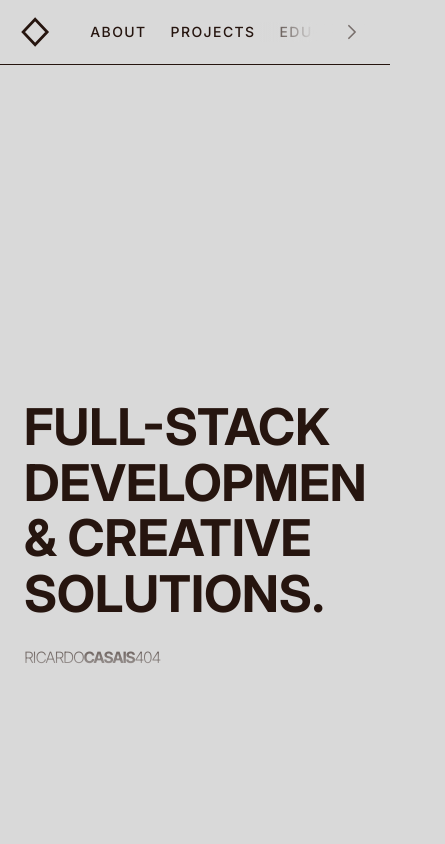
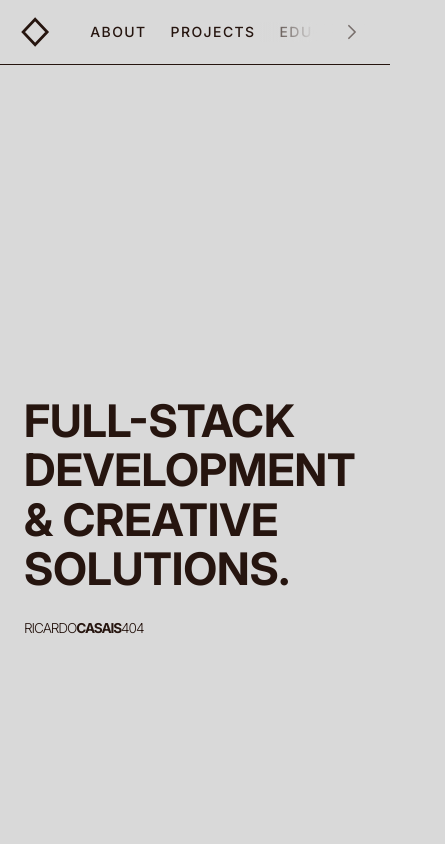
Before and after one commit to RicardoCasais404/personal-portfolio-v2, a Next.js app: page / in a window 390 px wide. Shown: the top 844 px of the page, 445 px wide, since content can reach past the window. Built offline with nearby package versions, Linux system fonts and the light colour scheme.

Commit message:
Adjusts Hero component for improved mobile experience by refining opacity, padding, and font size

```diff
--- a/src/components/Hero.tsx
+++ b/src/components/Hero.tsx
@@ -37,9 +37,9 @@ export function Hero() {
   const containerRef = useRef(null);
   const { scrollY } = useScroll();
 
-  const y = useTransform(scrollY, [0, 500], [0, 150]);
+  const y = useTransform(scrollY, [0, 500], [0, 100]);
 
-  // Mobile: Fade out rápido (300px) para evitar harsh line.
+  // Fade out rápido no mobile
   const opacity = useTransform(scrollY, [0, 300], [1, 0]);
 
   return (
@@ -49,25 +49,27 @@ export function Hero() {
       className="relative flex min-h-screen w-full items-center px-6 pt-20 md:px-12 md:pt-0"
     >
       {/*
-         MÁSCARA:
-         Mobile: black_80% (Fade cedo para evitar linha dura)
-         Desktop: md:...black_95% (Fade original subtil)
+         MÁSCARA MOBILE AJUSTADA:
+         black_85%: A transparência começa mais tarde (nos últimos 15%).
+         Isto, combinado com o padding abaixo, salva a tagline.
       */}
-      <div className="w-full max-w-[1200px] mx-auto mask-[linear-gradient(to_bottom,black_80%,transparent_100%)] md:mask-[linear-gradient(to_bottom,black_95%,transparent_100%)]">
+      <div className="w-full max-w-[1200px] mx-auto mask-[linear-gradient(to_bottom,black_85%,transparent_100%)] md:mask-[linear-gradient(to_bottom,black_95%,transparent_100%)]">
         <motion.div
           initial="hidden"
           animate="visible"
           variants={containerVariants}
           style={{ y, opacity }}
-          // Mobile: pb-4 (Apertado) | Desktop: md:pb-10 (Original)
-          className="flex flex-col items-start pb-4 md:pb-10"
+          // PADDING MOBILE AUMENTADO:
+          // pb-12 (48px): Empurra o texto para cima, tirando a tagline da zona de perigo do gradiente.
+          // md:pb-10: Mantém o desktop igual.
+          className="flex flex-col items-start pb-12 md:pb-10"
         >
           {/*
-             TIPOGRAFIA:
-             Mobile: text-[13vw] (Enche a largura)
-             Desktop: md:text-[clamp(...)] (VOLTA AO ORIGINAL EXATO)
+             TAMANHO DA FONTE MOBILE AJUSTADO:
+             text-[11.5vw]: Reduzi de 13vw.
+             Isto garante que "DEVELOPMENT" cabe na largura do iPhone/Android sem cortar.
           */}
-          <h1 className="flex flex-col items-start w-full text-[13vw] md:text-[clamp(2.2rem,10vw,8rem)] font-bold leading-[1.1] tracking-normal text-[#26150f]">
+          <h1 className="flex flex-col items-start w-full text-[11.5vw] md:text-[clamp(2.2rem,10vw,8rem)] font-bold leading-[1.1] tracking-normal text-[#26150f]">
             <div className="w-full">
               <motion.div variants={slideVariants} className="block">
                 FULL-STACK
@@ -109,10 +111,10 @@ export function Hero() {
           </h1>
 
           <div className="mt-6 md:mt-8">
-            {/* Tagline: Maior no mobile, original no desktop */}
+            {/* Tagline ajustada proporcionalmente */}
             <motion.div
               variants={slideVariants}
-              className="text-[4vw] md:text-[clamp(1rem,3vw,1.5rem)] font-bold uppercase tracking-[-0.08em]"
+              className="text-[3.5vw] md:text-[clamp(1rem,3vw,1.5rem)] font-bold uppercase tracking-[-0.08em]"
             >
               <span className="font-light">RICARDO</span>CASAIS
               <span className="font-light">404</span>
```
